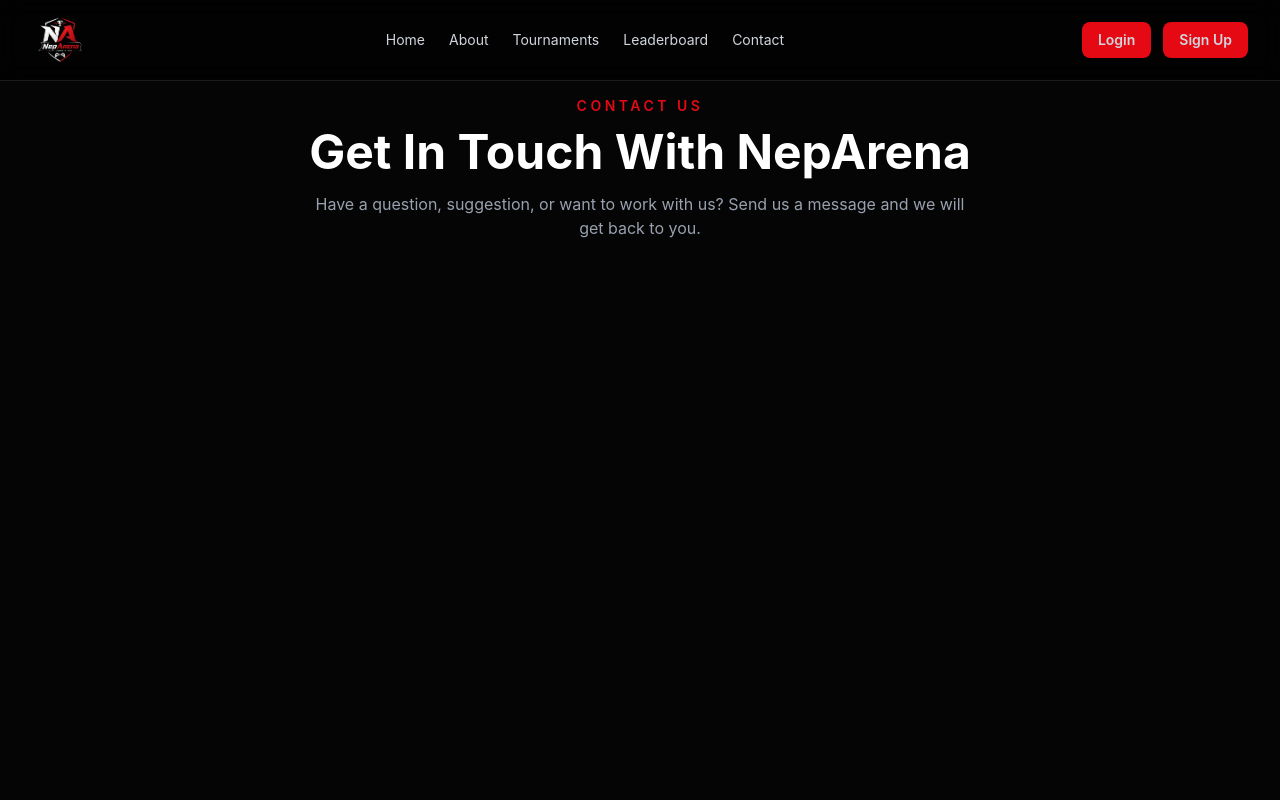
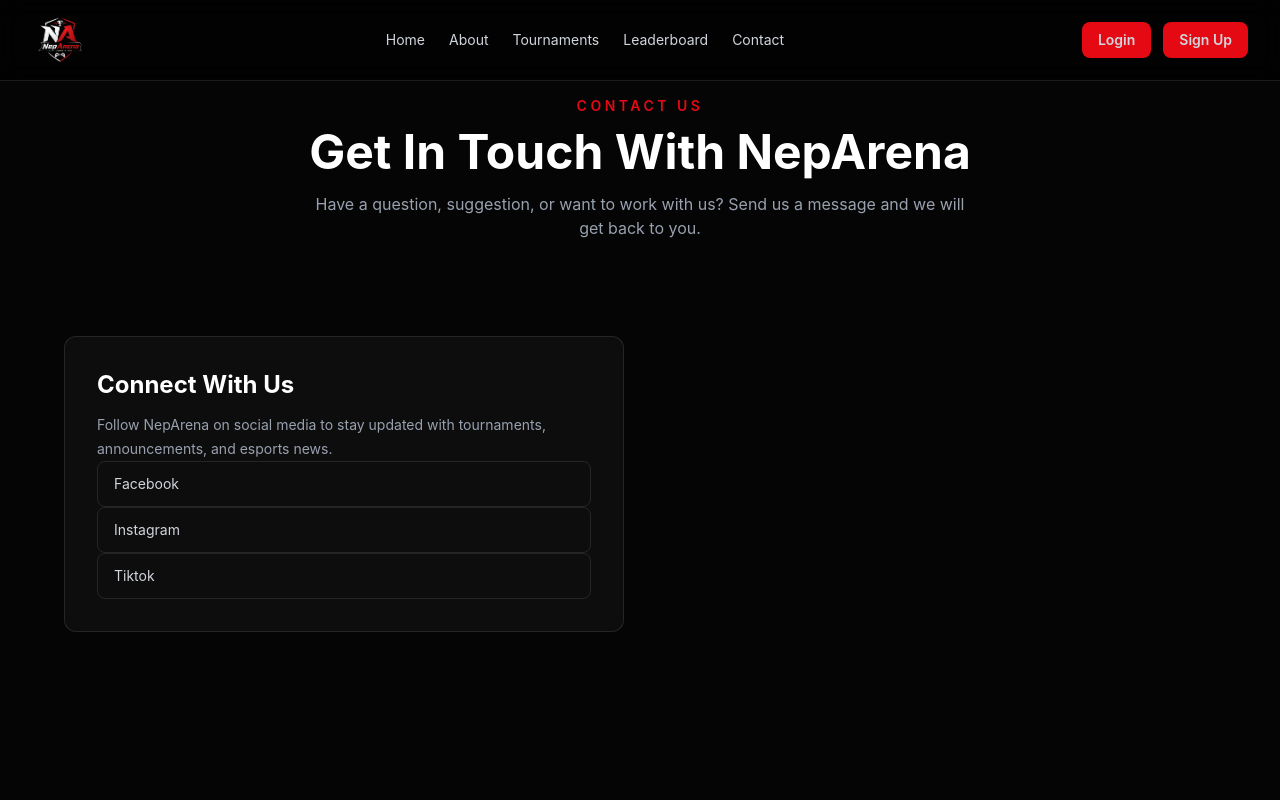
Before and after one commit to Sugam112stha/NepArena, a React (Vite) app: page /Contact in a window 1280 px wide. Shown: the top 800 px of the page. Built offline with nearby package versions, Linux system fonts and the light colour scheme.

Commit message:
social media added in the contact

```diff
--- a/src/pages/Contact.tsx
+++ b/src/pages/Contact.tsx
@@ -1,4 +1,18 @@
 const Contact = () => {
+  const socialLinks = [
+    {
+      name: "Facebook",
+      url: "https://www.facebook.com/"
+    },
+    {
+      name: "Instagram",
+      url: "https://www.instagram.com/neparena/"
+    },
+    {
+      name: "Tiktok",
+      url: "https://www.tiktok.com/@neparena"
+    },
+  ];
   return (
     <main className="min-h-screen bg-[#050505] text-white">
       <section className="px-4 py-20 text-center sm:px-6 sm:py-24 lg:px-8">
@@ -18,8 +32,35 @@
           </p>
         </div>
       </section>
+
+      <section className="px-4 pb-20 sm:px-6 lg:px-8">
+        <div className="grid mx-auto max-w-6xl gap-8 lg:grid-cols-2">
+          <div className="rounded-xl border border-white/10 bg-[#0D0D0D] p-6 sm:p-8">
+
+            <h2 className="text-2xl font-bold">
+              Connect With Us
+            </h2>
+
+            <p className="mt-3 text-sm leading-6 text-gray-400">
+              Follow NepArena on social media to stay updated with
+              tournaments, announcements, and esports news.
+            </p>
+
+            <div>
+              {socialLinks.map((app) =>(
+                <a key={app.name}
+                href={app.url}
+                target="blank"
+                className="block rounded-lg border border-white/10 px-4 py-3 text-sm text-gray-300 transition hover:border-[#E50914] hover:text-white">
+                  {app.name}
+                </a>
+              ))}
+            </div>
+          </div>
+        </div>
+      </section>
     </main>
   )
 }
 
-export default Contact
+export default Contact;
```
